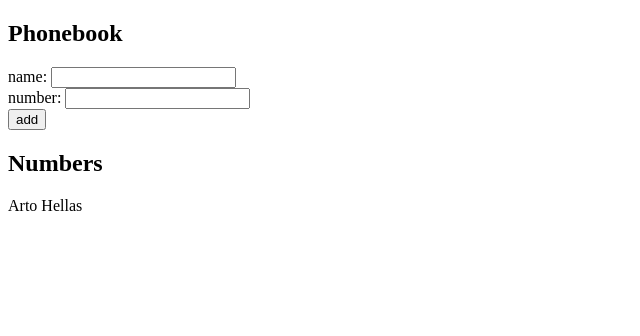
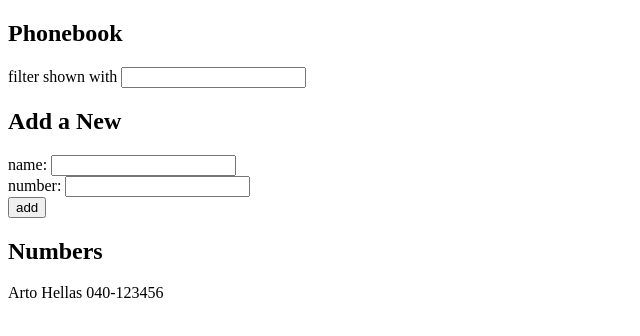
Before and after one commit to technolifts/fullstackopen, a React (Vite) app in the folder part2/part2-3/: page / in a window 1280 px wide. Shown: the top 336 px of the page, without its empty margins (0-640 px from the left). Built offline with nearby package versions, Linux system fonts and the light colour scheme.

Commit message:
Complete 2.9

```diff
--- a/part2/part2-3/src/App.jsx
+++ b/part2/part2-3/src/App.jsx
@@ -2,10 +2,11 @@ import { useState } from 'react'
 
 const App = () => {
   const [persons, setPersons] = useState([
-    { name: 'Arto Hellas' }
+    { name: 'Arto Hellas', number: '040-123456' }
   ])
   const [newName, setNewName] = useState('')
   const [newNumber, setNewNumber] = useState('')
+  const [searchTerm, setSearchTerm] = useState('')
 
   // Handler for input change
   const handleNameChange = (event) => {
@@ -17,6 +18,12 @@ const App = () => {
     setNewNumber(event.target.value)
   }
 
+
+  // Handler for search term change
+  const handleSearchChange = (event) => {
+    setSearchTerm(event.target.value)
+  }
+
   // Handler for form submission
   const addName = (event) => {
     event.preventDefault() // Prevent default form submission
@@ -24,6 +31,7 @@ const App = () => {
     if(persons.some(person => person.name == newName)) {
       alert(`${newName} is already added to phonebook`)
       setNewName('')
+      setNewNumber('')
       return
     }
 
@@ -34,12 +42,24 @@ const App = () => {
 
     setPersons(persons.concat(nameObject))
     setNewName('') // Clear the input field after submission
+    setNewNumber('')
   }
+
+  const filteredPersons = persons.filter(person =>
+    person.name.toLowerCase().includes(searchTerm.toLowerCase())
+  )
 
   return (
     <div>
       <h2>Phonebook</h2>
+      <div>
+        filter shown with <input
+                            value={searchTerm}
+                            onChange={handleSearchChange}
+                          />
+      </div>
 
+      <h2>Add a New</h2>
       <form onSubmit={addName}>
         <div>
           name: <input
@@ -60,7 +80,7 @@ const App = () => {
 
       <h2>Numbers</h2>
       <div>
-        {persons.map(person =>
+        {filteredPersons.map(person =>
           <div key={person.name}>{person.name} {person.number}</div>
         )}
       </div>
```
